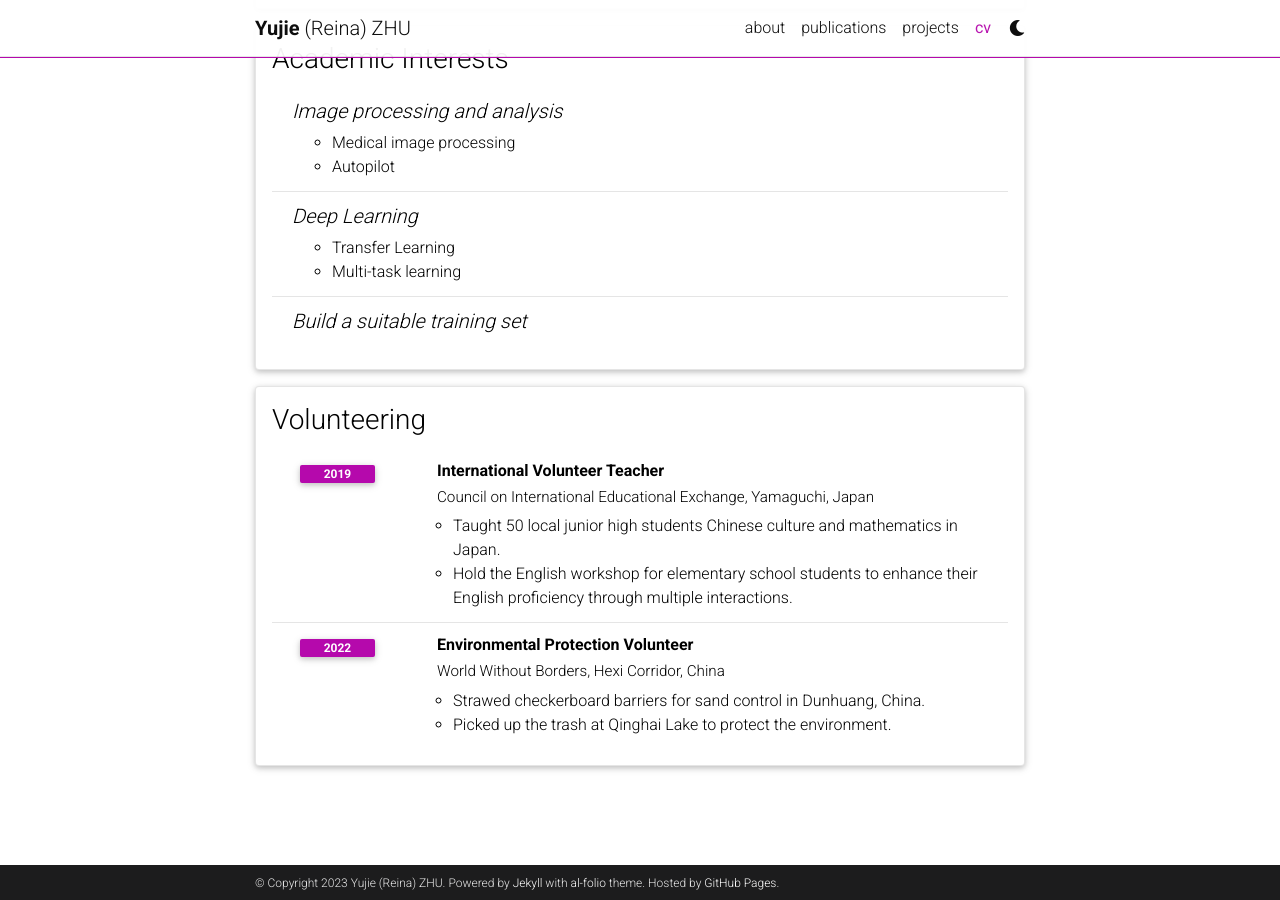
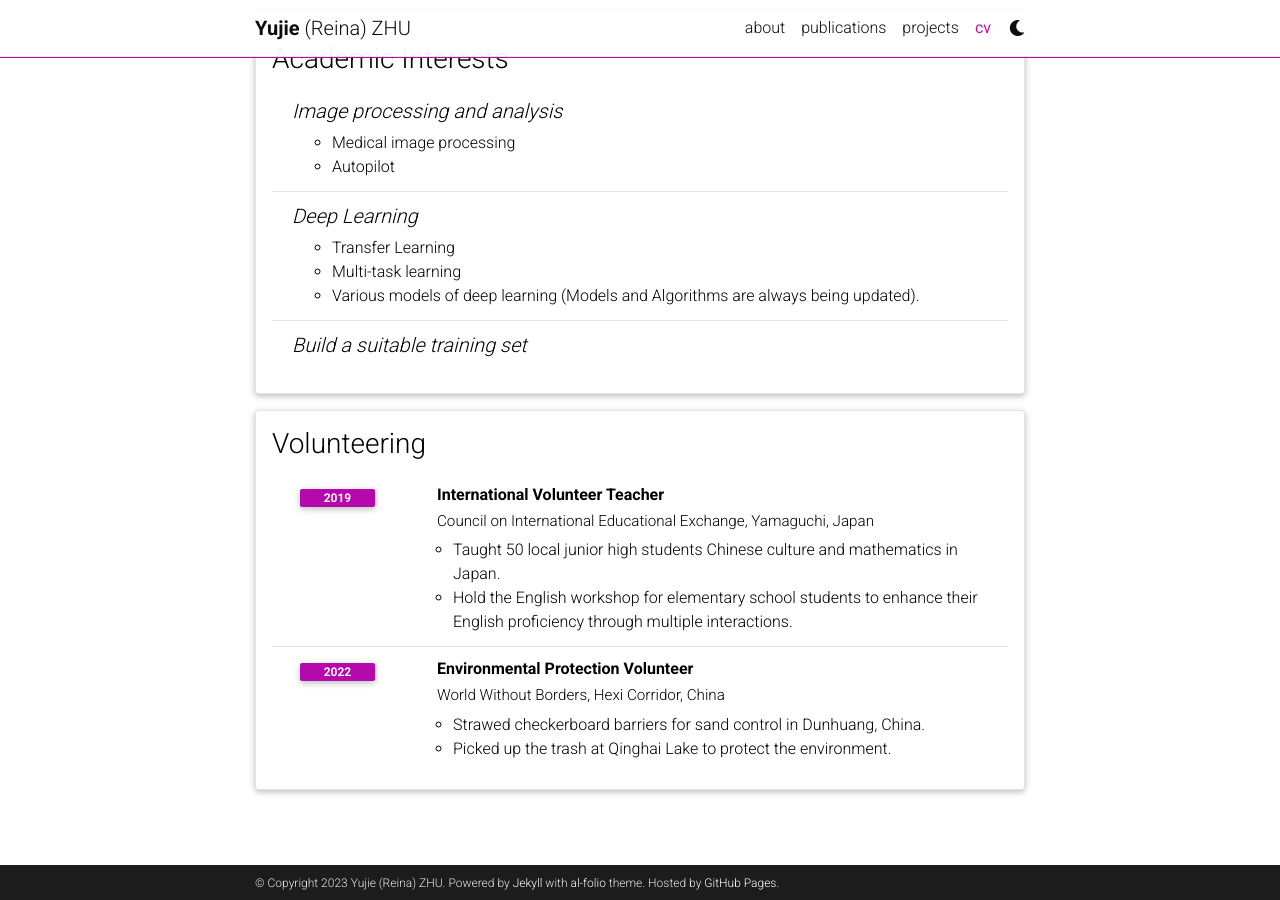
Before and after one commit to ReinaZhu/yujiezhu.github.io, a Jekyll site: the page built from _pages/cv.md, in a window 1280 px wide and 900 px high, scrolled down 1274 px. Built offline with Jekyll 4.4.1, drawn with Linux system fonts in a browser that asks for light colours; comment, search, counter and statistics services are not loaded; a style sheet for code colours, icons or effects is not loaded.

Commit message:
Update cv.yml

```diff
--- a/_data/cv.yml
+++ b/_data/cv.yml
@@ -56,6 +56,7 @@
       items:
         - Transfer Learning
         - Multi-task learning
+        - Various models of deep learning (Models and Algorithms are always being updated).
     - title: Build a suitable training set
 
 - title: Volunteering
```
